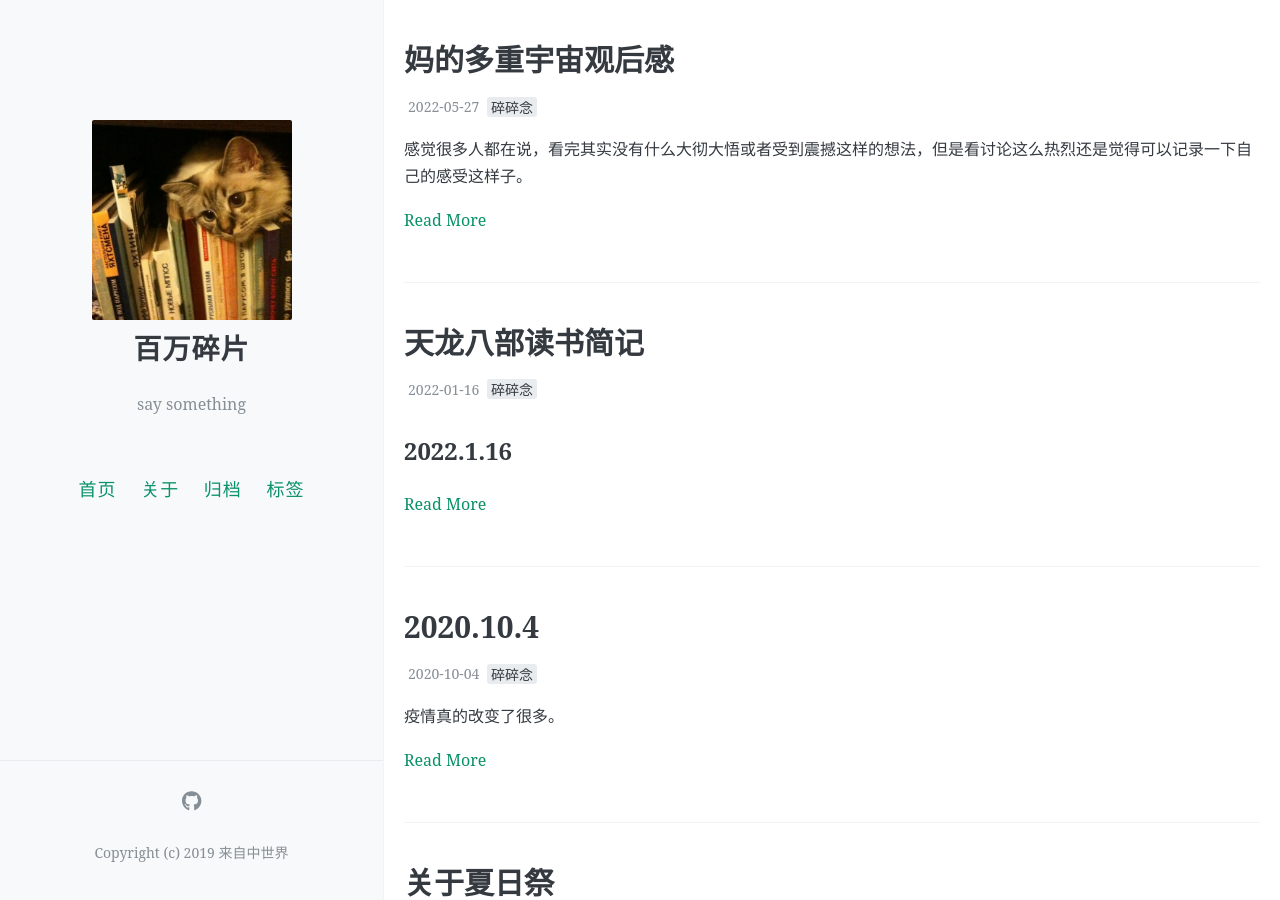
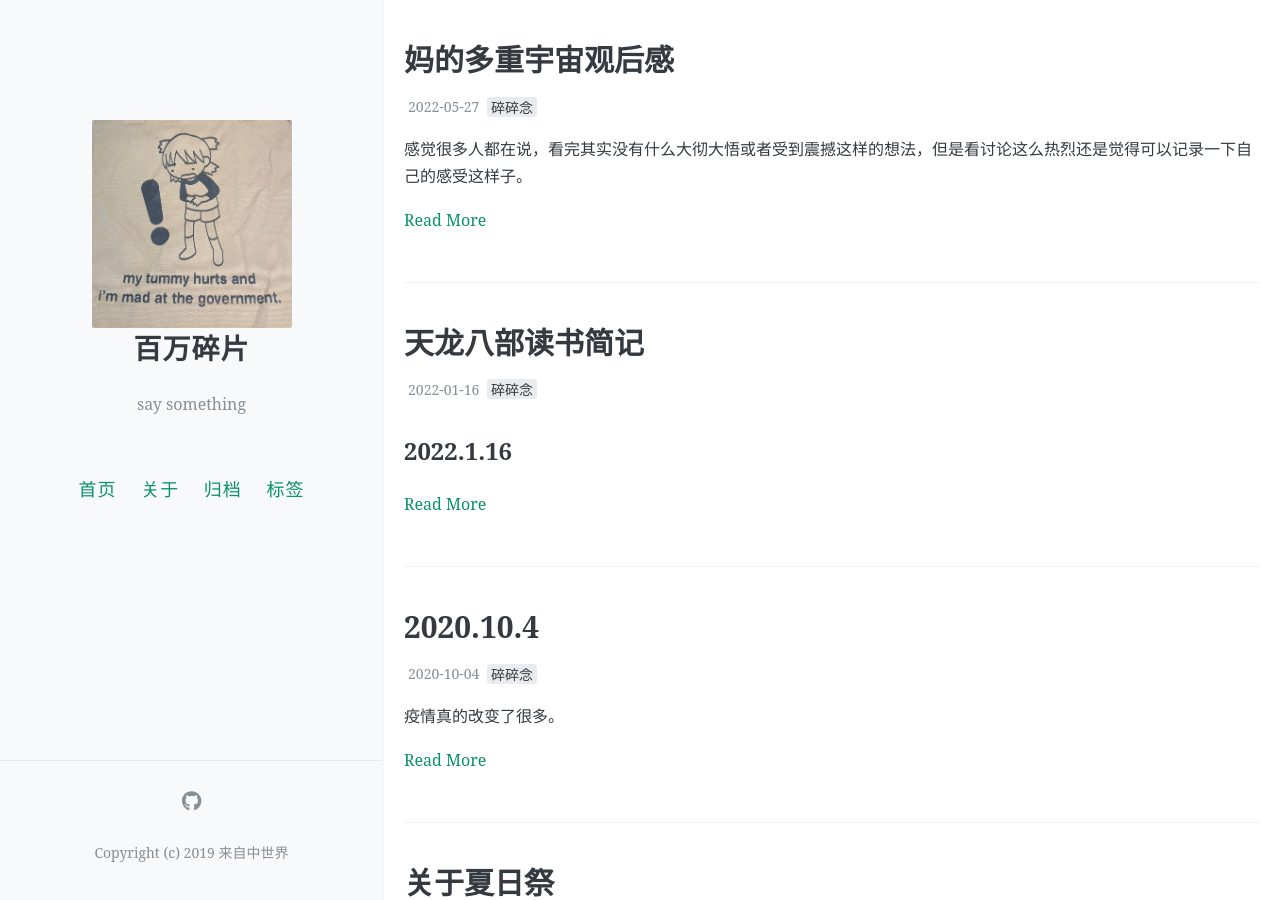
Before and after one commit to violentsilence707/with0utgravity, a Jekyll site: the page built from index.html, in a window 1280 px wide and 900 px high. Built offline with Jekyll 4.4.1, drawn with Linux system fonts in a browser that asks for light colours; the list of posts is cut into pages by our own code; comment, search, counter and statistics services are not loaded.

Commit message:
Update _config.yml

```diff
--- a/_config.yml
+++ b/_config.yml
@@ -24,7 +24,7 @@ baseurl: /with0utgravity
 #
 
 # 你的博客logo图片URL，建议尺寸不超过300px × 300px
-avatar: https://raw.githubusercontent.com/violentsilence707/with0utgravity/master/images/bookcat.jpeg
+avatar: https://raw.githubusercontent.com/violentsilence707/with0utgravity/master/images/my_tummy_hurts.JPG
 
 # 你的favicon（出现在浏览器tab上）图片URL，建议使用较小(64px × 64px)的图片
 favicon: https://raw.githubusercontent.com/violentsilence707/with0utgravity/master/images/jupiter.jpg
```
